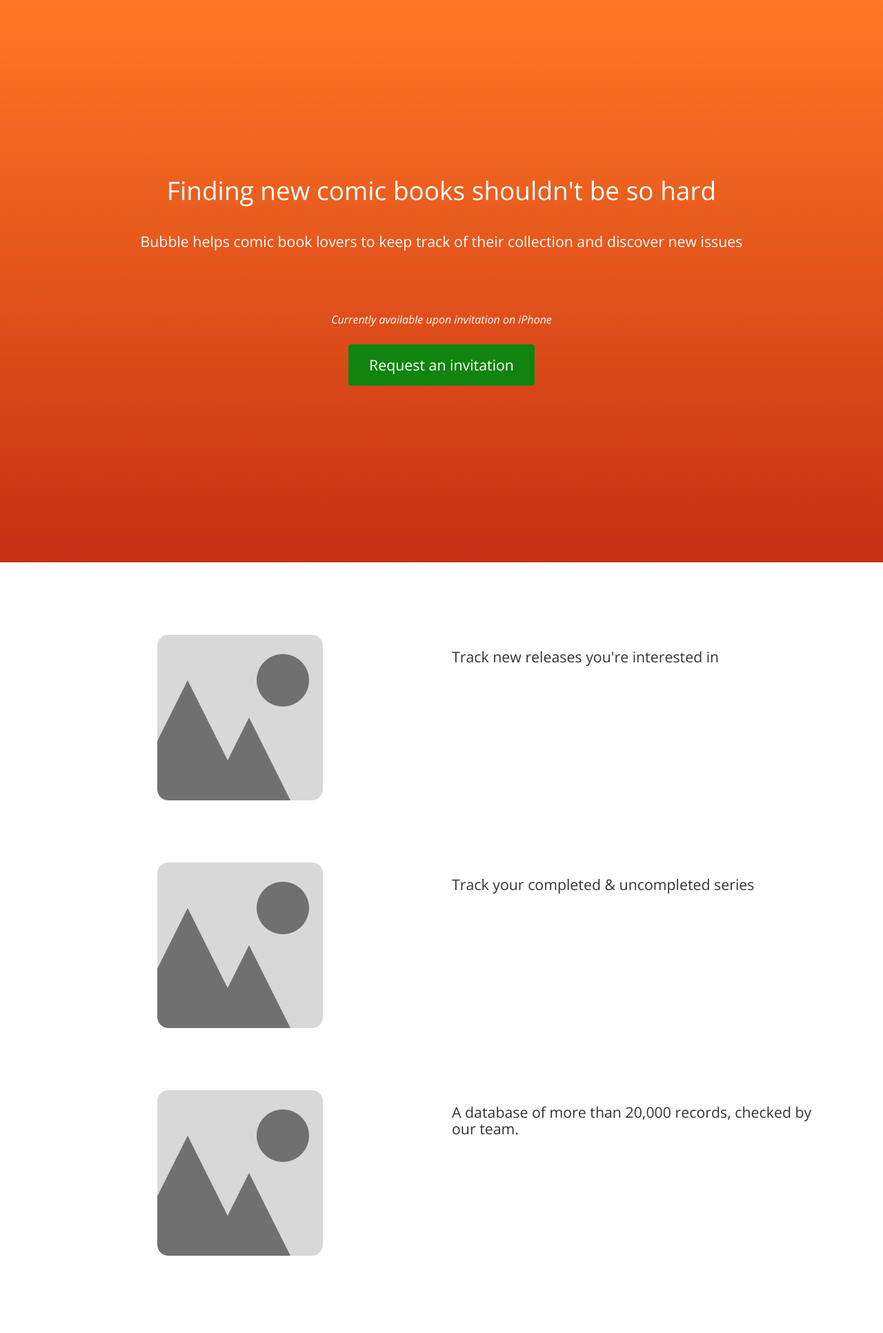
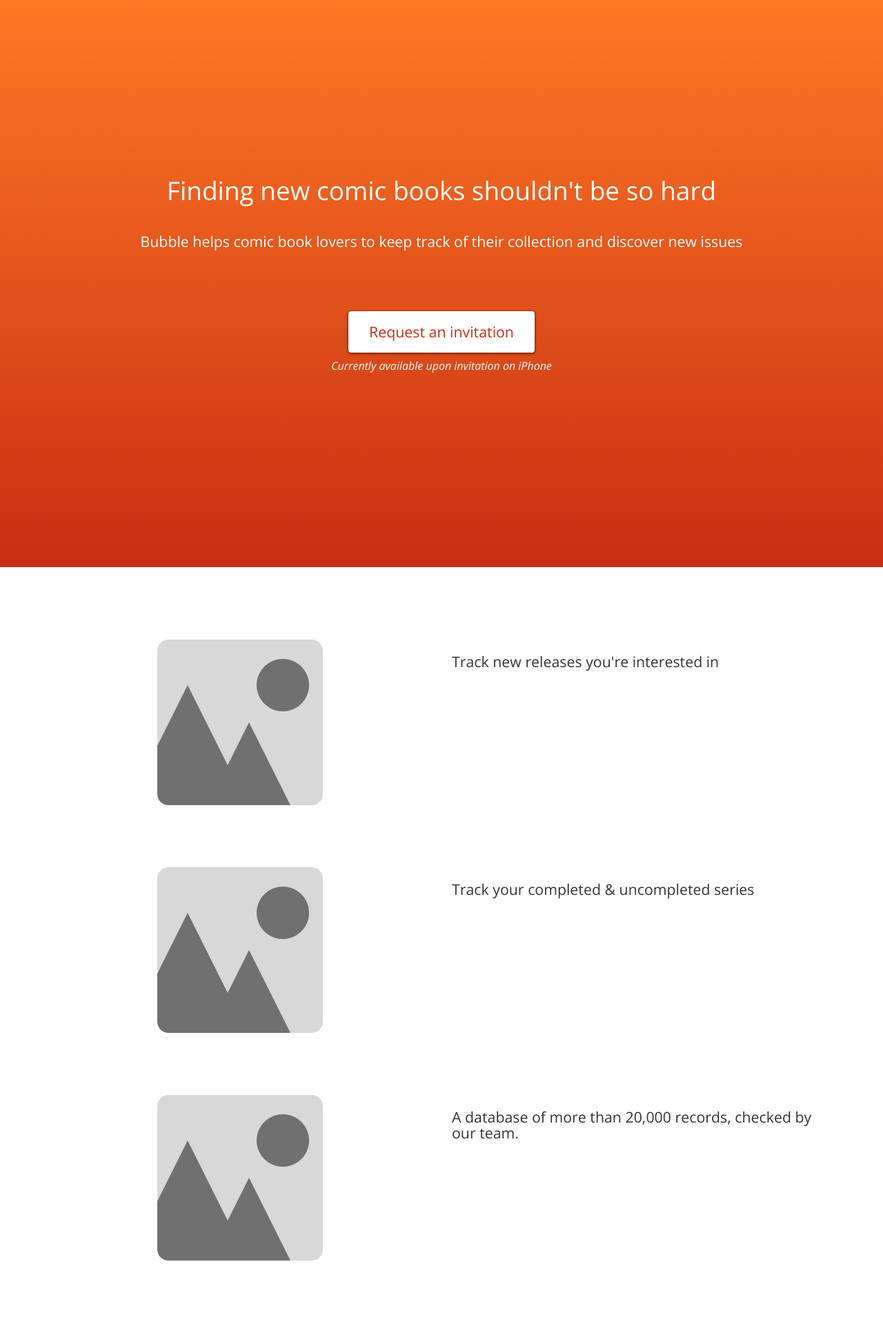
Before and after one commit to hbcbh1999/bubble-website, a Jekyll site: the page built from index.html, in a window 1280 px wide. Shown: the whole page at 69% size. Built offline with Jekyll 4.4.1, drawn with Linux system fonts in a browser that asks for light colours.

Commit message:
Small changes

```diff
--- a/_includes/header.html
+++ b/_includes/header.html
@@ -3,8 +3,8 @@
         <div class="header-content-inner">
             <h1>Finding new comic books shouldn't be so hard</h1>
             <p class="sub-tagline">Bubble helps comic book lovers to keep track of their collection and discover new issues</p>
+            <button href="https://appbubble.typeform.com/to/aXWdPr" class="btn btn-primary btn-xl">Request an invitation</button>
             <p class="button-helper">Currently available upon invitation on iPhone</p>
-            <button href="https://appbubble.typeform.com/to/aXWdPr" class="btn btn-primary btn-xl">Request an invitation</button>
         </div>
     </div>
 </header>
--- a/_sass/_base.scss
+++ b/_sass/_base.scss
@@ -107,6 +107,7 @@ header {
                 margin-bottom:4em;
             }
             p.button-helper {
+                padding-top: 0.4em;
                 font-size: 1em;
                 font-weight: lighter;
                 font-style: italic;
@@ -137,13 +138,14 @@ header {
 }
 
 .btn-primary {
-    @include button-variant(white, $green-primary, $green-primary);
+    @include button-variant($orange-dark, white, $green-primary);
 }
 
 .btn {
     @include sans-serif-font;
     border: none;
     font-size: 1.333333em;
+    box-shadow: 0px 1px 2px 2px rgba(black, 0.3);
 }
 
 .btn-xl {
```
